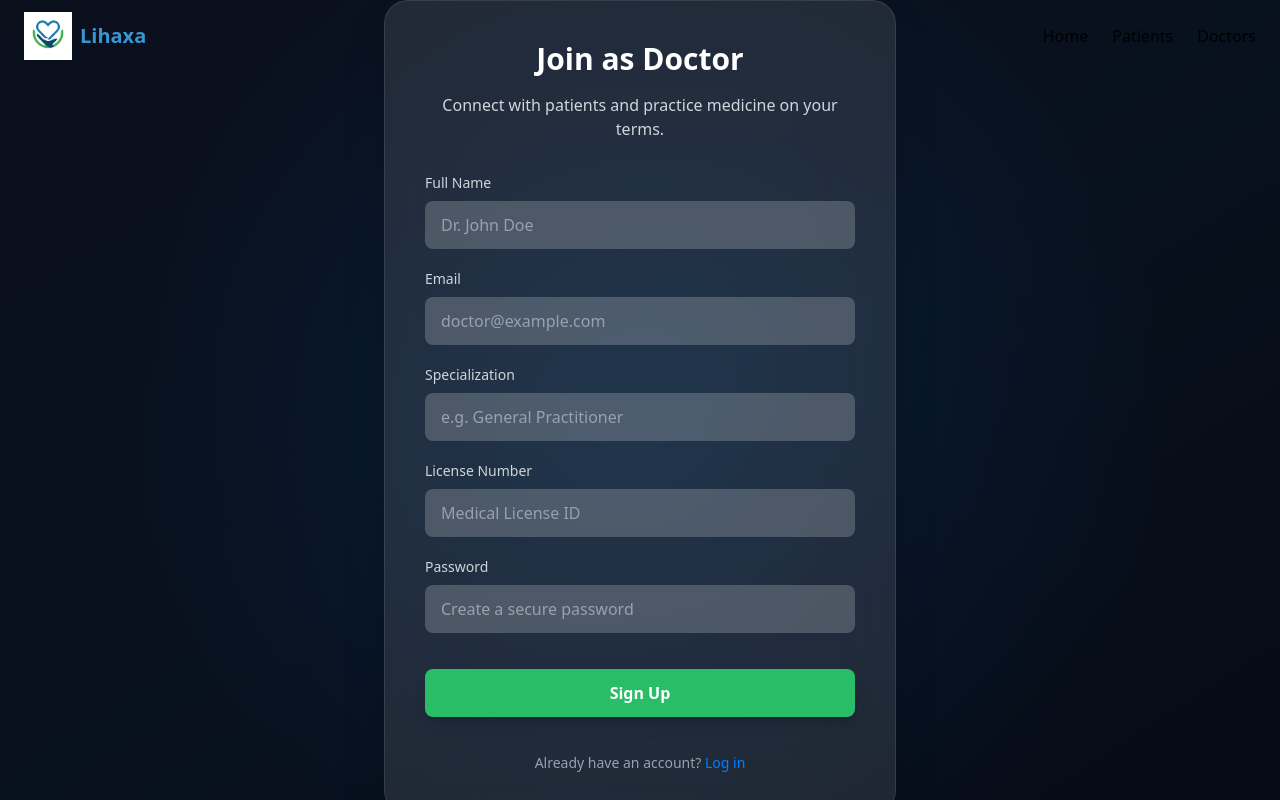
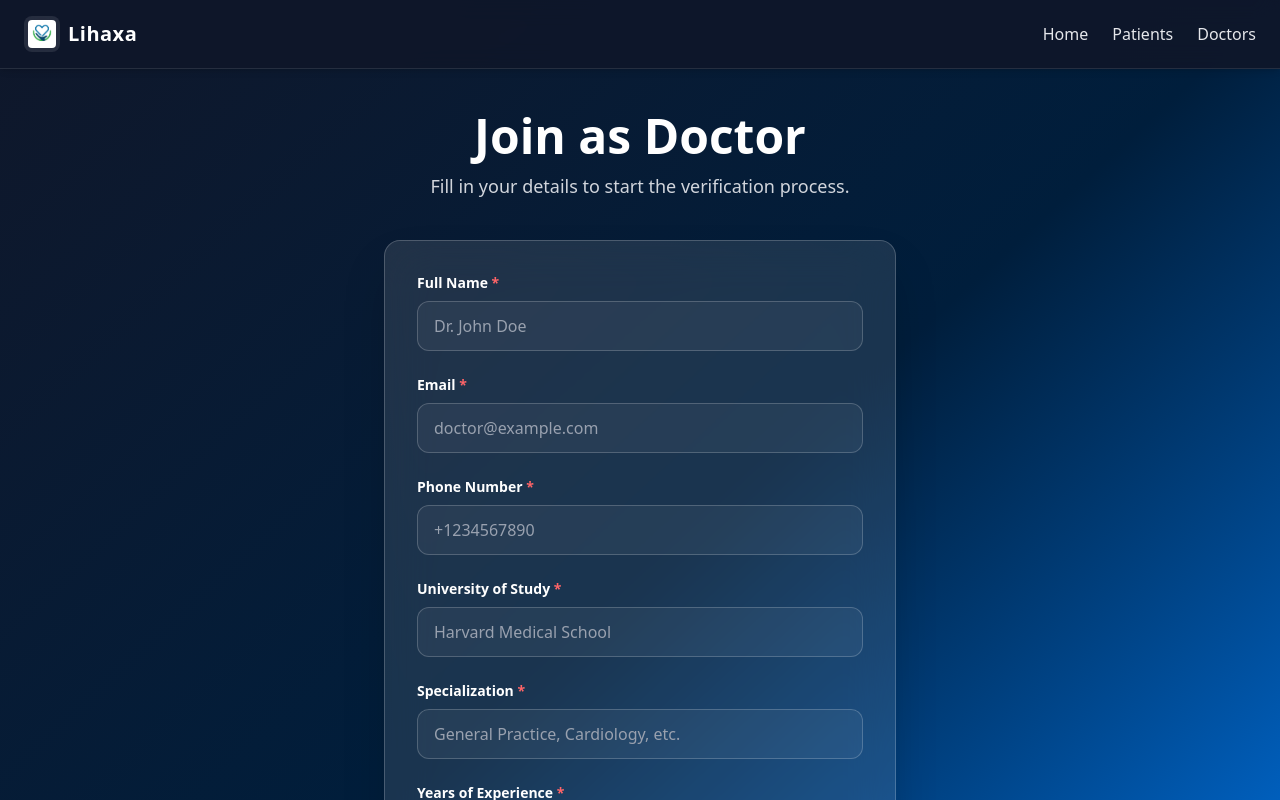
Before and after one commit to 02xjoe/lihaxa, a React (Vite) app: page /signup-doctor in a window 1280 px wide. Shown: the top 800 px of the page. Built offline with nearby package versions, Linux system fonts and the light colour scheme; the HTML template or start-up script is replaced by a standard one.

Commit message:
08/10 nav

```diff
--- a/src/components/Navbar.jsx
+++ b/src/components/Navbar.jsx
@@ -1,81 +1,67 @@
-import { Link } from "react-router-dom";
-import { useState, useEffect } from "react";
+import { useEffect, useState } from "react";
+import { Link, useLocation } from "react-router-dom"; // make sure your logo path is correct
 
-export default function Navbar() {
-  const [isScrolled, setIsScrolled] = useState(false);
+const Navbar = () => {
+  const [scrolled, setScrolled] = useState(false);
+  const location = useLocation();
 
+  // Detect scroll
   useEffect(() => {
-    const onScroll = () => setIsScrolled(window.scrollY > 10);
-    window.addEventListener("scroll", onScroll);
-    return () => window.removeEventListener("scroll", onScroll);
+    const handleScroll = () => setScrolled(window.scrollY > 20);
+    window.addEventListener("scroll", handleScroll);
+    return () => window.removeEventListener("scroll", handleScroll);
   }, []);
+
+  // Detect route (dark pages)
+  const isDarkPage =
+    location.pathname.includes("signup-doctor") ||
+    location.pathname.includes("signup-user");
 
   return (
     <nav
-
-
-          className={`fixed top-0 left-0 w-full z-50 transition-all duration-300 ${isScrolled ? "bg-white" : "bg-transparent"
+      className={`fixed top-0 left-0 w-full z-50 transition-all duration-500 ${
+        scrolled || isDarkPage
+          ? "backdrop-blur-md bg-[#0F172A]/90 border-b border-white/10 shadow-md"
+          : "bg-transparent"
       }`}
     >
-          <div className="max-w-7xl mx-auto flex justify-between items-center px-6 py-3">
-              <Link to="/" className="flex items-center space-x-2">
+      <div className="max-w-7xl mx-auto px-6 py-4 flex justify-between items-center">
+        {/* =============================== LOGO =============================== */}
+        <div className="flex items-center gap-2">
           <img
-                      src="src/components/lihaxa1.png"
+            src={"src/components/lihaxa1.png"}
             alt="Lihaxa Logo"
-                      className="h-12 w-auto opacity-100 select-none pointer-events-none"
+            className="h-9 w-auto rounded-lg bg-white/10 p-1 backdrop-blur-sm"
           />
-                    <span className="font-bold text-xl text-[#3697D1]">Lihaxa</span>
+          <span className="text-xl font-bold text-white tracking-wide">
+            Lihaxa
+          </span>
+        </div>
 
-              </Link>
-
-
-
-        <div className="space-x-6 hidden md:flex">
-          <Link to="/" className="hover:text-[#3697D1] font-medium">
+        {/* =============================== NAV LINKS =============================== */}
+        <div className="flex gap-6 text-sm md:text-base font-medium">
+          <Link
+            to="/"
+            className="text-gray-200 hover:text-white transition-colors duration-300"
+          >
             Home
           </Link>
-          <Link to="/signup-user" className="hover:text-[#3697D1] font-medium">
+          <Link
+            to="/signup-user"
+            className="text-gray-200 hover:text-white transition-colors duration-300"
+          >
             Patients
           </Link>
-          <Link to="/signup-doctor" className="hover:text-[#3697D1] font-medium">
+          <Link
+            to="/signup-doctor"
+            className="text-gray-200 hover:text-gray-400 transition-colors duration-300"
+          >
             Doctors
           </Link>
         </div>
       </div>
     </nav>
   );
-} /*
-
-
-import { Link } from "react-router-dom";
-
-const Navbar = () => {
-    return (
-        <nav className="flex items-center justify-between p-6 py-4 bg-[--color-lihaxa-main] text-blue-600 font-bold shadow-md">
-            <div className="flex items-center space-x-3">
-                <img src="/src/components/liha.png" alt="Lihaxa Logo" className="h-10 w-10 rounded-full" />
-                <span className="font-bold text-xl">Lihaxa</span>
-            </div>
-
-            <div className="space-x-4">
-                <Link to="/" className="hover:underline ">Home</Link>
-                <Link to="/about" className="hover:underline">About</Link>
-                <Link
-                    to="/signup-user"
-                    className="bg-[--color-lihaxa-green] px-3 py-1 rounded hover:opacity-90 transition"
-                >
-                    User Signup
-                </Link>
-                <Link
-                    to="/signup-doctor"
-                    className="bg-[--color-lihaxa-darkteal] px-3 py-1 rounded hover:opacity-90 transition"
-                >
-                    Doctor Signup
-                </Link>
-            </div>
-        </nav>
-    );
 };
 
 export default Navbar;
-*/
--- a/src/pages/SignupDoctor.jsx
+++ b/src/pages/SignupDoctor.jsx
@@ -1,105 +1,185 @@
-// ===============================
-// 📄 SignupDoctor.jsx
-// ===============================
-
 import { motion } from "framer-motion";
-import { Helmet } from "react-helmet-async";
-import { Link } from "react-router-dom";
+import { useState } from "react";
 
 const SignupDoctor = () => {
+  // =========================================
+  // 🩺 FORM STATE MANAGEMENT
+  // =========================================
+  const [formData, setFormData] = useState({
+    fullName: "",
+    email: "",
+    phone: "",
+    university: "",
+    specialization: "",
+    experience: "",
+    licensed: false,
+  });
+
+  const handleChange = (e) => {
+    const { name, value, type, checked } = e.target;
+    setFormData({
+      ...formData,
+      [name]: type === "checkbox" ? checked : value,
+    });
+  };
+
+  const handleSubmit = (e) => {
+    e.preventDefault();
+    if (!formData.licensed) {
+      alert("⚠️ Please confirm that you are a licensed medical practitioner.");
+      return;
+    }
+    alert("✅ Application submitted successfully! Verification in progress.");
+  };
+
   return (
-    <main className="relative min-h-screen flex items-center justify-center bg-gradient-to-br from-[#0A0F1C] via-[#08111E] to-[#060B16] text-white overflow-hidden px-6">
-      {/* SEO Meta */}
-      <Helmet>
-        <title>Join as Doctor | Lihaxa</title>
-        <meta
-          name="description"
-          content="Sign up as a verified Lihaxa doctor. Connect with patients, set your hours, and earn securely through your digital wallet."
-        />
-      </Helmet>
+    <main className="min-h-screen flex flex-col justify-center items-center bg-gradient-to-br from-[#0F172A] via-[#001E3C] to-[#0080FF] text-white px-6 pt-28 pb-16 font-sans">
+      {/* ===============================  HEADER =============================== */}
+      <motion.div
+        initial={{ opacity: 0, y: -30 }}
+        animate={{ opacity: 1, y: 0 }}
+        transition={{ duration: 0.7 }}
+        className="text-center mb-10"
+      >
+        <h1 className="text-4xl md:text-5xl font-bold mb-3">Join as Doctor</h1>
+        <p className="text-gray-300 max-w-md mx-auto text-lg">
+          Fill in your details to start the verification process.
+        </p>
+      </motion.div>
 
-      {/* Decorative glow */}
-      <div className="absolute inset-0 bg-[radial-gradient(circle_at_center,rgba(0,128,255,0.12),transparent_70%)]"></div>
-
-      {/* Form Card */}
-      <motion.div
-        initial={{ opacity: 0, y: 30 }}
-        animate={{ opacity: 1, y: 0 }}
+      {/* ===============================  SIGNUP CARD =============================== */}
+      <motion.form
+        onSubmit={handleSubmit}
+        initial={{ opacity: 0, scale: 0.95 }}
+        animate={{ opacity: 1, scale: 1 }}
         transition={{ duration: 0.8 }}
-        className="relative z-10 max-w-lg w-full bg-white/10 backdrop-blur-2xl p-10 rounded-3xl shadow-2xl border border-white/10"
+        className="w-full max-w-lg bg-white/10 backdrop-blur-xl border border-white/20 rounded-2xl p-8 shadow-2xl space-y-6"
       >
-        <h2 className="text-3xl font-bold mb-4 text-center">Join as Doctor</h2>
-        <p className="text-gray-300 text-center mb-8">
-          Connect with patients and practice medicine on your terms.
-        </p>
-
-        <form className="space-y-5">
-          {/* Name */}
+        {/* Full Name */}
         <div>
-            <label className="block text-sm mb-2 text-gray-300">Full Name</label>
+          <label className="block text-sm font-semibold mb-2">
+            Full Name <span className="text-red-400">*</span>
+          </label>
           <input
             type="text"
+            name="fullName"
             placeholder="Dr. John Doe"
-              className="w-full px-4 py-3 rounded-lg bg-white/20 text-white placeholder-gray-400 focus:outline-none focus:ring-2 focus:ring-[#0080FF]"
+            value={formData.fullName}
+            onChange={handleChange}
+            required
+            className="w-full px-4 py-3 rounded-xl bg-white/5 border border-white/20 text-white placeholder-gray-400 focus:outline-none focus:ring-2 focus:ring-[#0080FF]"
           />
         </div>
 
         {/* Email */}
         <div>
-            <label className="block text-sm mb-2 text-gray-300">Email</label>
+          <label className="block text-sm font-semibold mb-2">
+            Email <span className="text-red-400">*</span>
+          </label>
           <input
             type="email"
+            name="email"
             placeholder="doctor@example.com"
-              className="w-full px-4 py-3 rounded-lg bg-white/20 text-white placeholder-gray-400 focus:outline-none focus:ring-2 focus:ring-[#28BD66]"
+            value={formData.email}
+            onChange={handleChange}
+            required
+            className="w-full px-4 py-3 rounded-xl bg-white/5 border border-white/20 text-white placeholder-gray-400 focus:outline-none focus:ring-2 focus:ring-[#0080FF]"
+          />
+        </div>
+
+        {/* Phone Number */}
+        <div>
+          <label className="block text-sm font-semibold mb-2">
+            Phone Number <span className="text-red-400">*</span>
+          </label>
+          <input
+            type="tel"
+            name="phone"
+            placeholder="+1234567890"
+            value={formData.phone}
+            onChange={handleChange}
+            required
+            className="w-full px-4 py-3 rounded-xl bg-white/5 border border-white/20 text-white placeholder-gray-400 focus:outline-none focus:ring-2 focus:ring-[#0080FF]"
+          />
+        </div>
+
+        {/* University of Study */}
+        <div>
+          <label className="block text-sm font-semibold mb-2">
+            University of Study <span className="text-red-400">*</span>
+          </label>
+          <input
+            type="text"
+            name="university"
+            placeholder="Harvard Medical School"
+            value={formData.university}
+            onChange={handleChange}
+            required
+            className="w-full px-4 py-3 rounded-xl bg-white/5 border border-white/20 text-white placeholder-gray-400 focus:outline-none focus:ring-2 focus:ring-[#0080FF]"
           />
         </div>
 
         {/* Specialization */}
         <div>
-            <label className="block text-sm mb-2 text-gray-300">Specialization</label>
+          <label className="block text-sm font-semibold mb-2">
+            Specialization <span className="text-red-400">*</span>
+          </label>
           <input
             type="text"
-              placeholder="e.g. General Practitioner"
-              className="w-full px-4 py-3 rounded-lg bg-white/20 text-white placeholder-gray-400 focus:outline-none focus:ring-2 focus:ring-[#0080FF]"
+            name="specialization"
+            placeholder="General Practice, Cardiology, etc."
+            value={formData.specialization}
+            onChange={handleChange}
+            required
+            className="w-full px-4 py-3 rounded-xl bg-white/5 border border-white/20 text-white placeholder-gray-400 focus:outline-none focus:ring-2 focus:ring-[#0080FF]"
           />
         </div>
 
-          {/* License / ID */}
+        {/* Years of Experience */}
         <div>
-            <label className="block text-sm mb-2 text-gray-300">License Number</label>
+          <label className="block text-sm font-semibold mb-2">
+            Years of Experience <span className="text-red-400">*</span>
+          </label>
           <input
-              type="text"
-              placeholder="Medical License ID"
-              className="w-full px-4 py-3 rounded-lg bg-white/20 text-white placeholder-gray-400 focus:outline-none focus:ring-2 focus:ring-[#28BD66]"
+            type="number"
+            name="experience"
+            placeholder="5"
+            value={formData.experience}
+            onChange={handleChange}
+            required
+            min="0"
+            className="w-full px-4 py-3 rounded-xl bg-white/5 border border-white/20 text-white placeholder-gray-400 focus:outline-none focus:ring-2 focus:ring-[#0080FF]"
           />
         </div>
 
-          {/* Password */}
-          <div>
-            <label className="block text-sm mb-2 text-gray-300">Password</label>
+        {/* Licensed Checkbox */}
+        <div className="flex items-start gap-3 mt-4">
           <input
-              type="password"
-              placeholder="Create a secure password"
-              className="w-full px-4 py-3 rounded-lg bg-white/20 text-white placeholder-gray-400 focus:outline-none focus:ring-2 focus:ring-[#0080FF]"
+            type="checkbox"
+            name="licensed"
+            checked={formData.licensed}
+            onChange={handleChange}
+            className="mt-1 h-5 w-5 accent-[#0080FF] rounded-md cursor-pointer"
           />
+          <label className="text-sm text-gray-300">
+            I am a licensed medical practitioner and I agree to provide
+            accurate information for verification purposes.
+          </label>
         </div>
 
-          {/* Submit */}
-          <button
+        {/* Submit Button */}
+        <motion.button
+          whileHover={{ scale: 1.05 }}
+          whileTap={{ scale: 0.95 }}
           type="submit"
-            className="w-full py-3 mt-4 rounded-lg bg-[#28BD66] font-semibold hover:bg-[#22A35B] transition shadow-lg hover:shadow-green-500/30"
+          className="w-full bg-[#0080FF] hover:bg-[#3697FF] text-white font-semibold py-3 rounded-xl shadow-lg transition duration-300 mt-4"
         >
-            Sign Up
-          </button>
+          Submit Application
+        </motion.button>
+      </motion.form>
 
-          <p className="text-sm text-gray-400 text-center mt-4">
-            Already have an account?{" "}
-            <Link to="/login" className="text-[#0080FF] hover:underline">
-              Log in
-            </Link>
-          </p>
-        </form>
-      </motion.div>
+      {/* ============== FOOTER SPACING ========= */}
+      <div className="mt-16"></div>
     </main>
   );
 };
--- a/src/pages/SignupUser.jsx
+++ b/src/pages/SignupUser.jsx
@@ -44,7 +44,7 @@ const SignupUser = () => {
         </p>
       </motion.div>
 
-      {/* =============================== 🧊 SIGNUP CARD =============================== */}
+      {/* ====== SIGNUP CARD ========= */}
       <motion.form
         onSubmit={handleSubmit}
         initial={{ opacity: 0, scale: 0.95 }}
@@ -99,14 +99,14 @@ const SignupUser = () => {
             required
             className="w-full px-4 py-3 rounded-xl bg-white/5 border border-white/20 text-white focus:outline-none focus:ring-2 focus:ring-[#0080FF]"
           >
-            <option value="" disabled>
+            <option  value="" disabled>
               Select your age range
             </option>
-            <option value="18-25">18 - 25</option>
-            <option value="26-35">26 - 35</option>
-            <option value="36-45">36 - 45</option>
-            <option value="46-60">46 - 60</option>
-            <option value="60+">60+</option>
+            <option className="bg-white/5 text-black" value="18-25">18 - 25</option>
+            <option className="bg-white/5 text-black" value="26-35">26 - 35</option>
+            <option className="bg-white/5 text-black" value="36-45">36 - 45</option>
+            <option className="bg-white/5 text-black" value="46-60">46 - 60</option>
+            <option className="bg-white/5 text-black" value="60+">60+</option>
           </select>
         </div>
 
@@ -131,7 +131,7 @@ const SignupUser = () => {
           whileHover={{ scale: 1.05 }}
           whileTap={{ scale: 0.95 }}
           type="submit"
-          className="w-full bg-[#0080FF] hover:bg-[#3697FF] text-white font-semibold py-3 rounded-xl shadow-lg transition duration-300"
+          className="w-full  bg-[#28BD66] hover:bg-[#2ECC71] text-white font-semibold py-3 rounded-xl shadow-lg transition duration-300"
         >
           Join Waitlist
         </motion.button>
```
Lines whose indentation alone changed are shown as unchanged.
